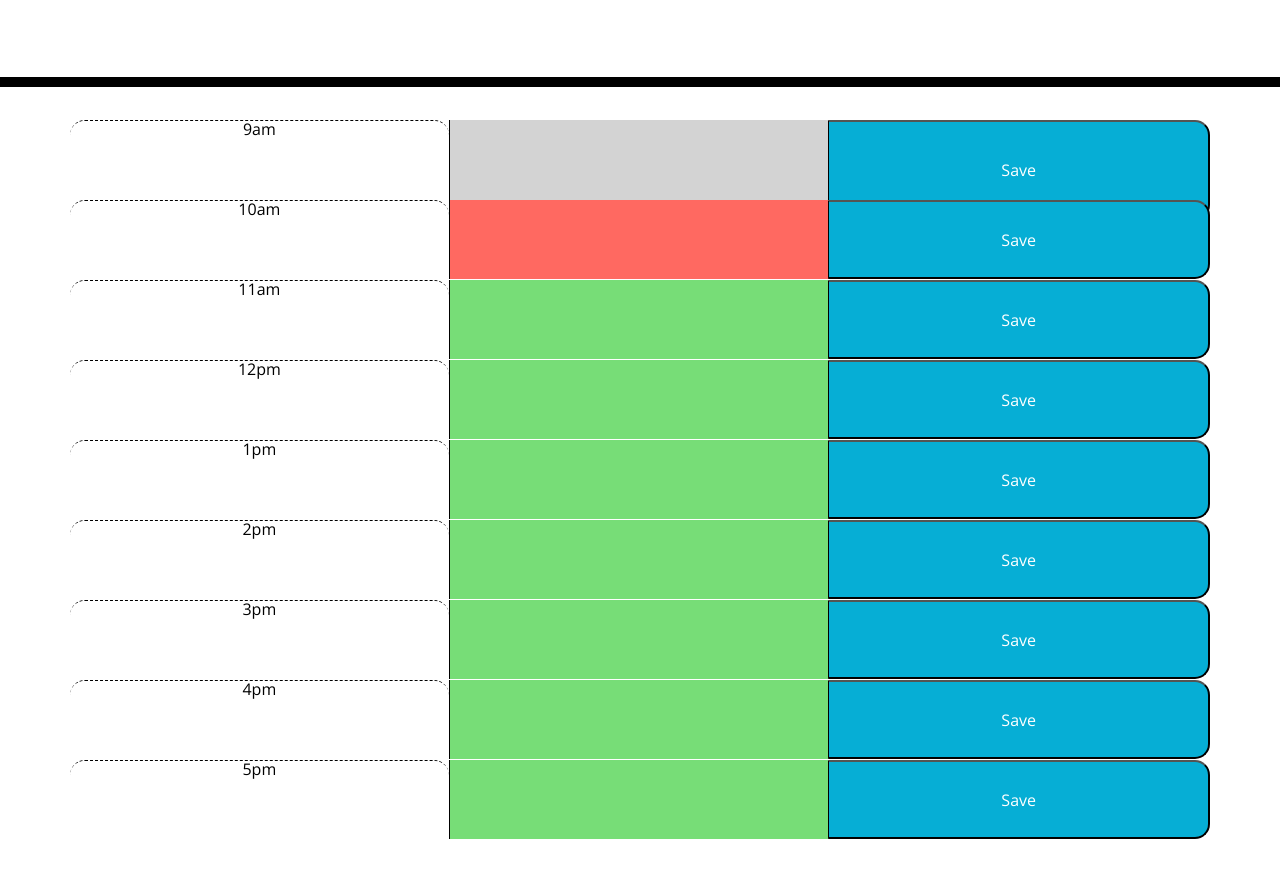
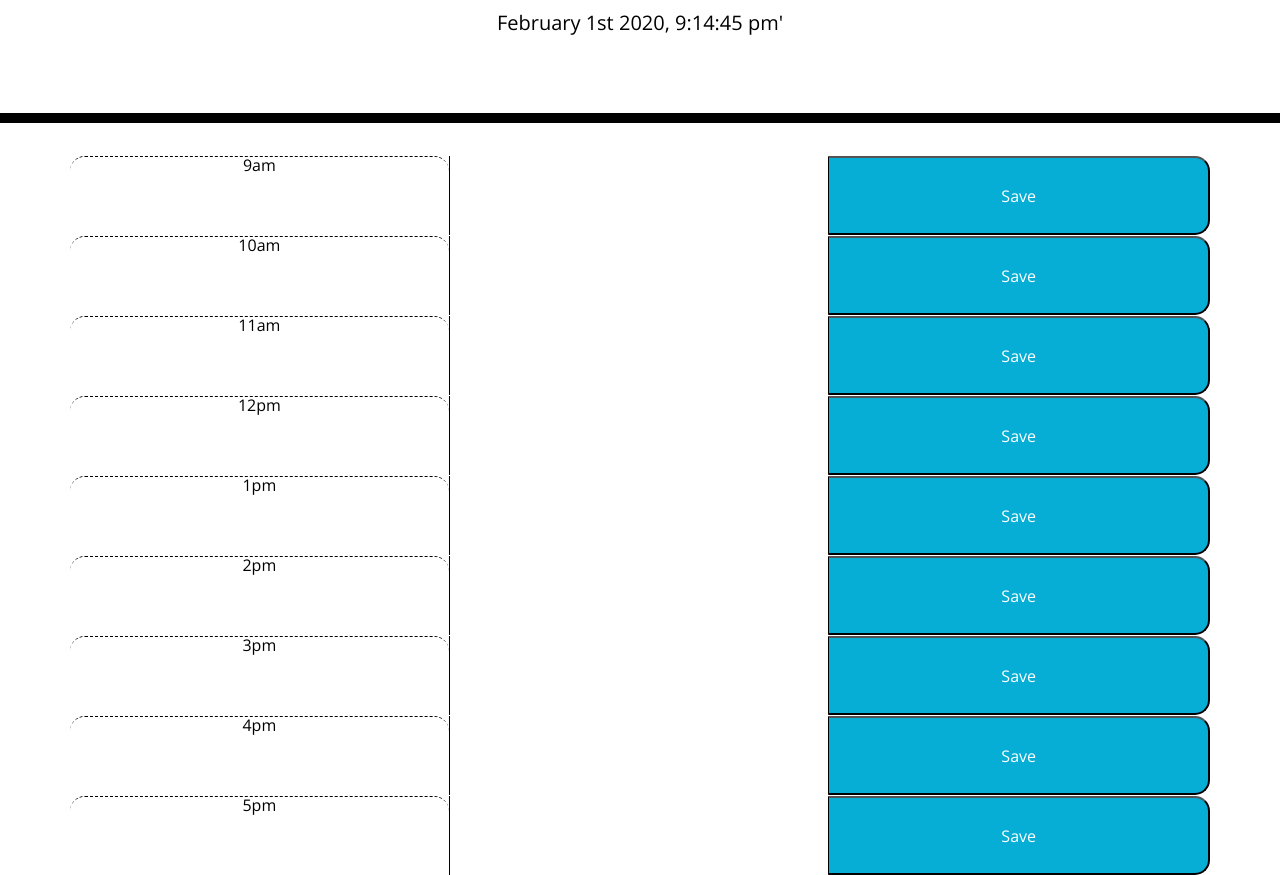
Before and after one commit to Swordspeare09/DayPlannerApplication, a plain HTML site: page index.html in a window 1280 px wide. Shown: the part 181-1056 px from the top of the page. Before the commit the page ends 1020 px from the top, so only its background shows below. Drawn offline with nearby package versions, Linux system fonts and the light colour scheme.

Commit message:
inserted current time and date into html. Will improve later.

```diff
--- a/index.html
+++ b/index.html
@@ -23,47 +23,47 @@
         <!-- Timeblocks go here -->
         <div class="row">
             <div class="col hour time-block">9am</div>
-            <textarea class="col past " name="" id="" cols="30" rows="5"></textarea>
+            <textarea class = "col "name="" id="9AM" cols="30" rows="3"></textarea>
             <button class="col saveBtn">Save</button>
         </div>
         <div class="row">
             <div class="col hour time-block">10am</div>
-            <textarea class = "col present "name="" id="" cols="30" rows="3"></textarea>
+            <textarea class="col " name="" id="10AM" cols="30" rows="3"></textarea>
             <button class="col saveBtn">Save</button>
         </div>
         <div class="row">
             <div class="col hour time-block">11am</div>
-            <textarea class="col future" name="" id="" cols="30" rows="3"></textarea>
+            <textarea class="col" name="" id="11AM" cols="30" rows="3"></textarea>
             <button class="col saveBtn">Save</button>
         </div>
         <div class="row">
             <div class="col hour time-block">12pm</div>
-            <textarea class="col future" name="" id="" cols="30" rows="3"></textarea>
+            <textarea class="col" name="" id="12PM" cols="30" rows="3"></textarea>
             <button class="col saveBtn">Save</button>
         </div>
         <div class="row">
             <div class="col hour time-block">1pm</div>
-            <textarea class="col future" name="" id="" cols="30" rows="3"></textarea>
+            <textarea class="col" name="" id="1PM" cols="30" rows="3"></textarea>
             <button class="col saveBtn">Save</button>
         </div>
         <div class="row">
             <div class="col hour time-block">2pm</div>
-            <textarea class="col future" name="" id="" cols="30" rows="3"></textarea>
+            <textarea class="col" name="" id="2PM" cols="50" rows="3"></textarea>
             <button class="col saveBtn">Save</button>
         </div>
         <div class="row">
             <div class="col hour time-block">3pm</div>
-            <textarea class="col future" name="" id="" cols="50" rows="3"></textarea>
+            <textarea class="col" name="" id="3PM" cols="30" rows="3"></textarea>
             <button class="col saveBtn">Save</button>
         </div>
         <div class="row">
             <div class="col hour time-block">4pm</div>
-            <textarea class="col future" name="" id="" cols="30" rows="3"></textarea>
+            <textarea class="col" name="" id="4PM" cols="30" rows="3"></textarea>
             <button class="col saveBtn">Save</button>
         </div>
         <div class="row">
             <div class="col hour time-block">5pm</div>
-            <textarea class="col future" name="" id="" cols="30" rows="3"></textarea>
+            <textarea class="col " name="" id="5PM" cols="30" rows="3"></textarea>
             <button class="col saveBtn">Save</button>
         </div>
     </div>
--- a/script.js
+++ b/script.js
@@ -0,0 +1,5 @@
+
+setInterval(function() {
+
+    $("#currentDay").text(moment().format("MMMM Do YYYY, h:mm:ss a'"));
+}, 1000);
```
